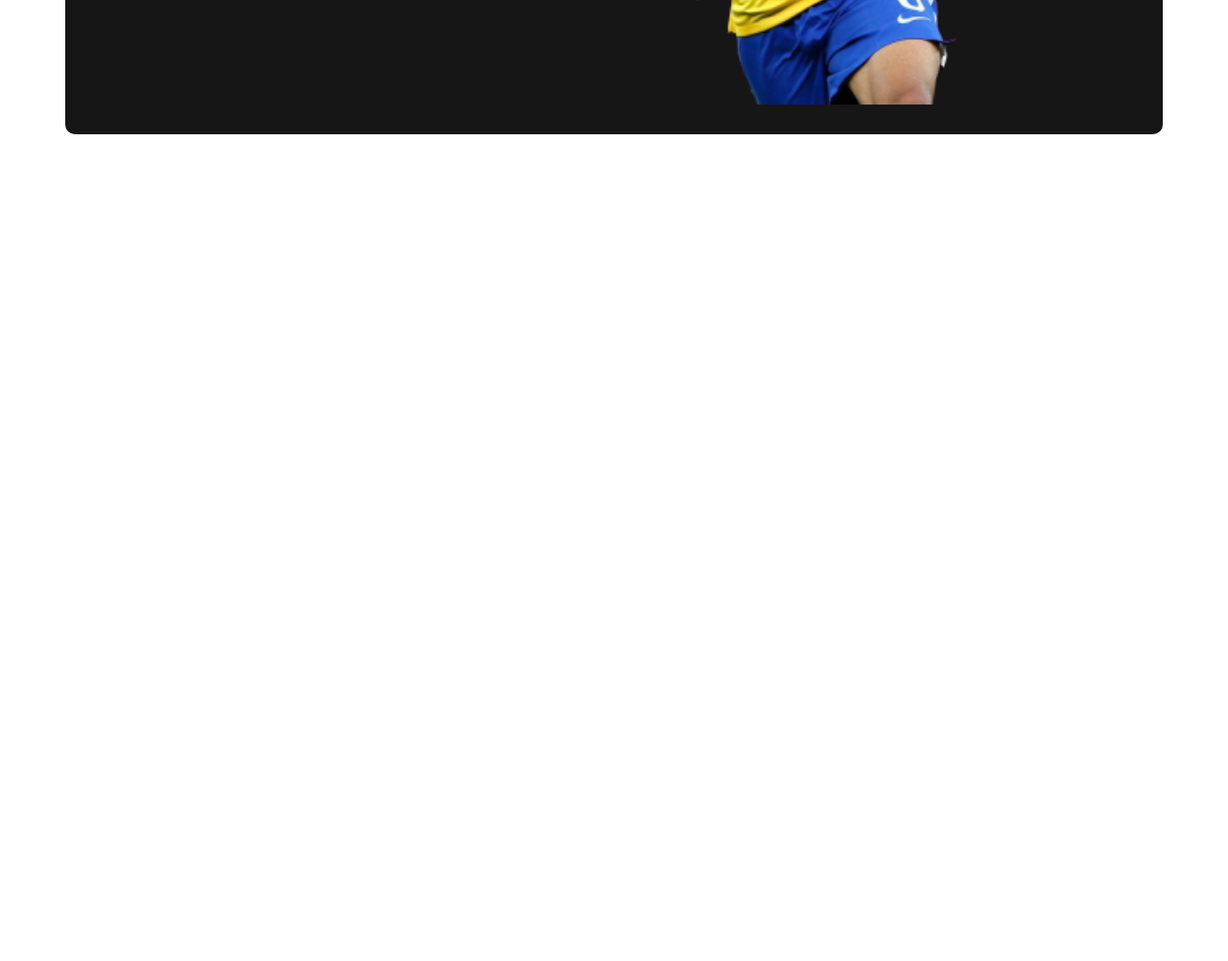
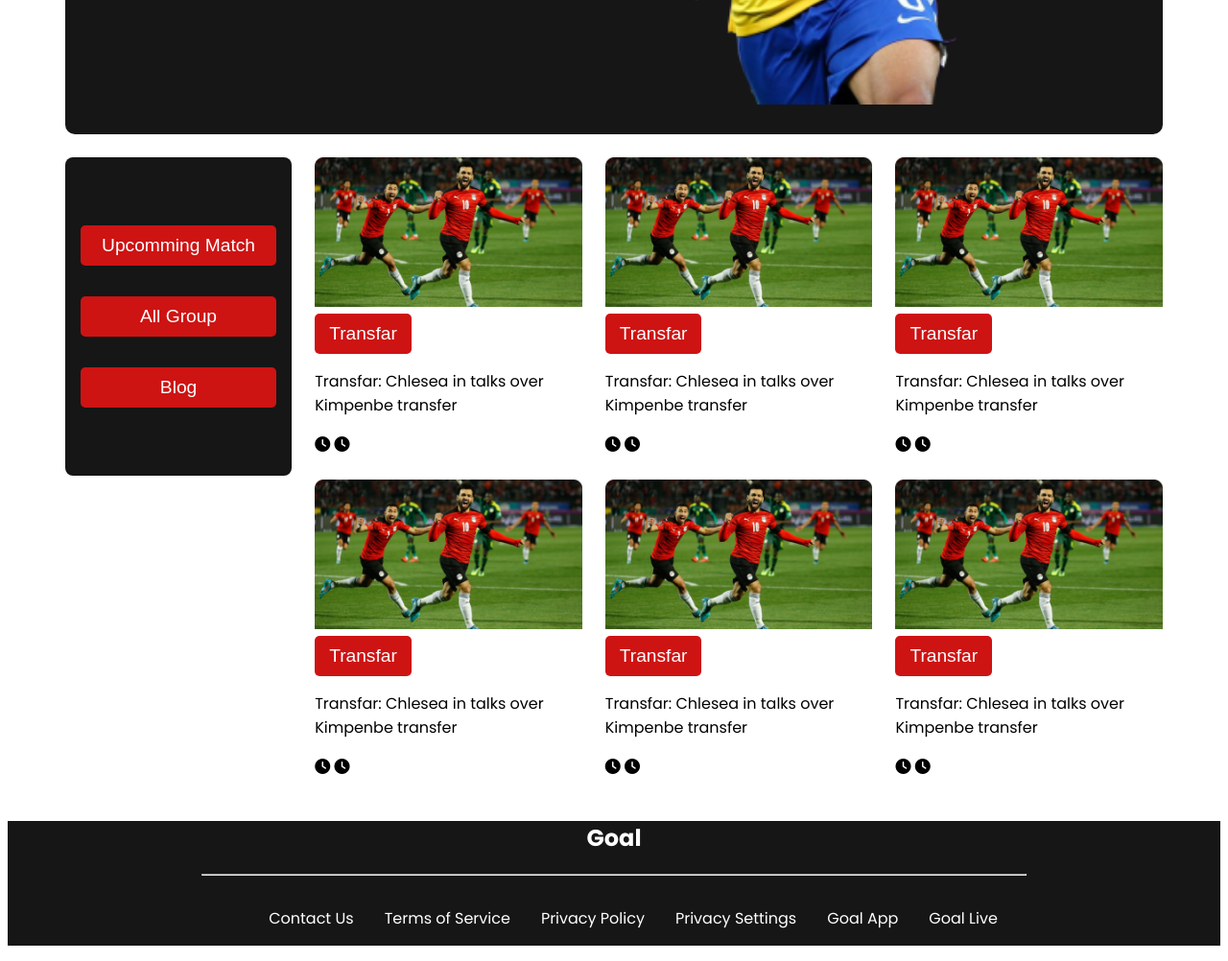
Before and after one commit to arahim-me/world-cup-news, a plain HTML site: page index.html in a window 1280 px wide. Shown: the part 500-1502 px from the top of the page at 96% size. Before the commit the page ends 800 px from the top, so only its background shows below. Drawn offline with Linux system fonts and the light colour scheme.

Commit message:
Footer Section Designed

```diff
--- a/css/style.css
+++ b/css/style.css
@@ -6,6 +6,9 @@ body{
     font-family: 'Poppins', sans-serif;
     box-sizing: border-box;
 
+}
+ul li a{
+    text-decoration: none;
 }
 img{
     width: 100%;
@@ -42,3 +45,48 @@ header .banner .banner-text h1{
     font-weight: 500;
     margin: 0;
 }
+/* Blog Section Design */
+.blog-section .container{
+    display: flex;
+    flex-direction: row;
+}
+.blog-section .container .menu{
+    display: flex;
+    flex-direction: column;
+    justify-content: center;
+    align-items: center;
+    background: #161616;
+    border-radius: 8px;
+    height: 300px;
+    width: 300px;
+    margin: 1.5rem 1.5rem 0 0;
+    padding: 1rem;
+}
+.blog-section .container .menu button{
+    width: 100%;
+    margin: 1rem 0;
+}
+.blog-section .container .blogs{
+    display: grid;
+    grid-template-columns: repeat(3, 1fr);
+    grid-gap: 1.5rem;
+    margin: 1.5rem 0;
+}
+/* Footer Section Design */
+.footer-section{
+    text-align: center;
+}
+.footer-section ul{
+    display: flex;
+    flex-direction: row;
+    flex-wrap: wrap;
+    justify-content: center;
+}
+
+.footer-section ul li{
+    list-style-type: none;
+    margin: 1rem;
+}
+.footer-section ul li a{
+    color: #fff;
+}
--- a/index.html
+++ b/index.html
@@ -1,13 +1,23 @@
 <!DOCTYPE html>
 <html lang="en">
+
 <head>
     <meta charset="UTF-8">
     <meta http-equiv="X-UA-Compatible" content="IE=edge">
     <meta name="viewport" content="width=device-width, initial-scale=1.0">
+    <!-- Font Awesome Cdn -->
+    <!-- <link rel="stylesheet" href="https://use.fontawesome.com/releases/v5.15.4/css/all.css"
+        integrity="sha384-DyZ88mC6Up2uqS4h/KRgHuoeGwBcD4Ng9SiP4dIRy0EXTlnuz47vAwmeGwVChigm" crossorigin="anonymous" />
+    <link rel="stylesheet" href="https://use.fontawesome.com/releases/v5.15.4/css/solid.css"
+        integrity="sha384-Tv5i09RULyHKMwX0E8wJUqSOaXlyu3SQxORObAI08iUwIalMmN5L6AvlPX2LMoSE" crossorigin="anonymous" />
+    <link rel="stylesheet" href="https://use.fontawesome.com/releases/v5.15.4/css/fontawesome.css"
+        integrity="sha384-jLKHWM3JRmfMU0A5x5AkjWkw/EYfGUAGagvnfryNV3F9VqM98XiIH7VBGVoxVSc7" crossorigin="anonymous" /> -->
+    <!-- CSS Link -->
     <link rel="stylesheet" href="css/style.css">
     <link rel="stylesheet" href="css/responsive.css">
     <title>The Greatest World-cup show on the earth</title>
 </head>
+
 <body>
     <main>
         <header>
@@ -17,8 +27,9 @@
                         <h1>The Greatest
                             show on the
                             earth</h1>
-                            <p>Lorem ipsum dolor sit amet consectetur adipisicing elit. Facere minus perferendis error alias distinctio ipsa nostrum, ipsam obcaecati culpa esse!</p>
-                            <button>Watch Live ></button>
+                        <p>Lorem ipsum dolor sit amet consectetur adipisicing elit. Facere minus perferendis error alias
+                            distinctio ipsa nostrum, ipsam obcaecati culpa esse!</p>
+                        <button>Watch Live ></button>
                     </div>
                     <div class="banner-img">
                         <img src="img/Banner Image.png" alt="">
@@ -28,12 +39,104 @@
         </header>
         <section class="blog-section">
             <div class="container">
+                <div class="menu">
+                    <button>Upcomming Match</button>
+                    <button>All Group</button>
+                    <button>Blog</button>
+                </div>
+                <div class="blogs">
+                    <div class="blog">
+                        <img src="img/Blog Image.png" alt="">
+                        <button>Transfar</button>
+                        <p>Transfar: Chlesea in talks
+                            over Kimpenbe transfer</p>
+                        <div class="blog-icons">
+                            <i class="fas fa-clock"></i>
+                            <i class="fas fa-clock"></i>
 
-            </div>
+                        </div>
+                    </div>
+                    <div class="blog">
+                        <img src="img/Blog Image.png" alt="">
+                        <button>Transfar</button>
+                        <p>Transfar: Chlesea in talks
+                            over Kimpenbe transfer</p>
+                        <div class="blog-icons">
+                            <i class="fas fa-clock"></i>
+                            <i class="fas fa-clock"></i>
+
+                        </div>
+                    </div>
+                    <div class="blog">
+                        <img src="img/Blog Image.png" alt="">
+                        <button>Transfar</button>
+                        <p>Transfar: Chlesea in talks
+                            over Kimpenbe transfer</p>
+                        <div class="blog-icons">
+                            <i class="fas fa-clock"></i>
+                            <i class="fas fa-clock"></i>
+
+                        </div>
+                    </div>
+                    <div class="blog">
+                        <img src="img/Blog Image.png" alt="">
+                        <button>Transfar</button>
+                        <p>Transfar: Chlesea in talks
+                            over Kimpenbe transfer</p>
+                        <div class="blog-icons">
+                            <i class="fas fa-clock"></i>
+                            <i class="fas fa-clock"></i>
+
+                        </div>
+                    </div>
+                    <div class="blog">
+                        <img src="img/Blog Image.png" alt="">
+                        <button>Transfar</button>
+                        <p>Transfar: Chlesea in talks
+                            over Kimpenbe transfer</p>
+                        <div class="blog-icons">
+                            <i class="fas fa-clock"></i>
+                            <i class="fas fa-clock"></i>
+
+                        </div>
+                    </div>
+                    <div class="blog">
+                        <img src="img/Blog Image.png" alt="">
+                        <button>Transfar</button>
+                        <p>Transfar: Chlesea in talks
+                            over Kimpenbe transfer</p>
+                        <div class="blog-icons">
+                            <i class="fas fa-clock"></i>
+                            <i class="fas fa-clock"></i>
+
+                        </div>
+                    </div>
+                </div>
+                </div>
         </section>
     </main>
-    <footer>
+    <footer class="footer-section bg-color">
+        <div class="container">
+            <div class="footer-top">
+                <h2>Goal</h2>
+            </div>
+            <hr width="75%">
+            <div class="footer-bottom">
+                <div class="footer-link">
+                    <ul>
+                        <li><a href="">Contact Us</a></li>
+                        <li><a href="">Terms of Service</a></li>
+                        <li><a href="">Privacy Policy</a></li>
+                        <li><a href="">Privacy Settings</a></li>
+                        <li><a href="">Goal App</a></li>
+                        <li><a href="">Goal Live</a></li>
+                    </ul>
+                </div>
+            </div>
+        </div>
+    </footer>
+    <!-- Font Awesome kit -->
+    <script src="https://kit.fontawesome.com/5a649effe9.js" crossorigin="anonymous"></script>
+</body>
 
-    </footer>
-</body>
 </html>
```
